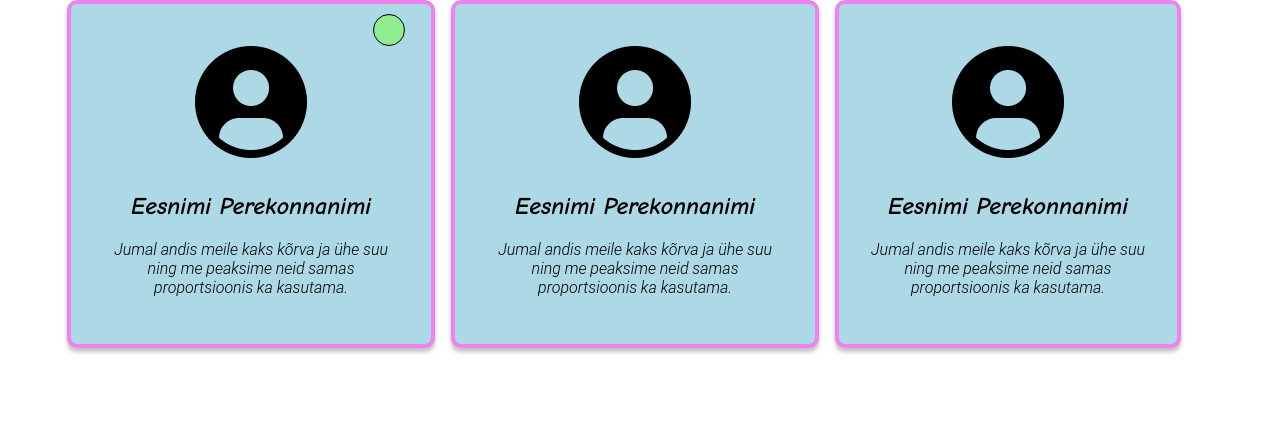
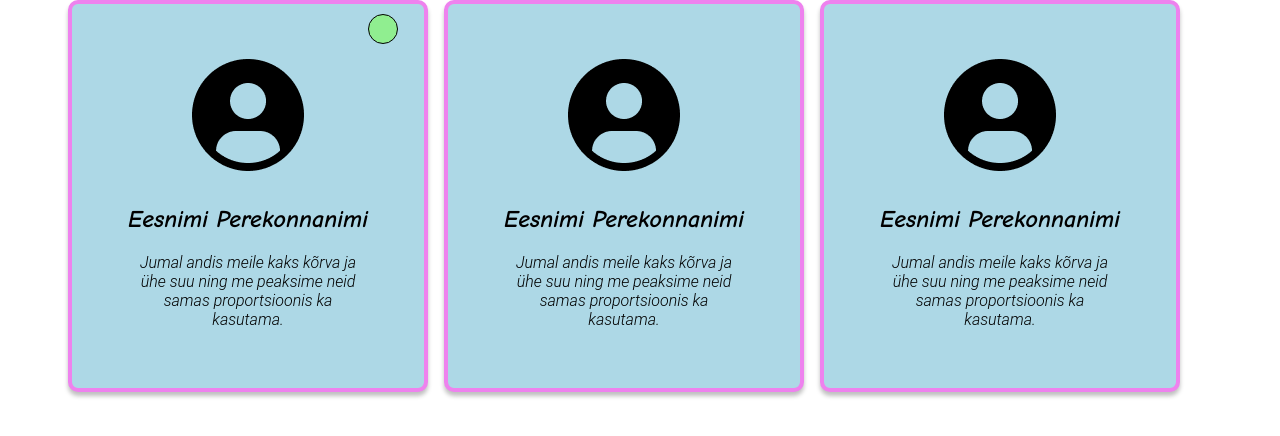
Before and after one commit to kuressaareametikool/TAK20-front-2021, a plain HTML site: page index.html in a window 1280 px wide. Drawn offline with Linux system fonts and the light colour scheme.

Commit message:
parandused

```diff
--- a/index.html
+++ b/index.html
@@ -28,7 +28,7 @@
             <div class="person-wrapper">
                 <img src="images/Vector.png" alt="person icon">
                 <h2 class="name">Eesnimi Perekonnanimi</h2>
-                <p class="godText">Jumal andis meile kaks kõrva ja ühe suu <br> ning me peaksime neid samas <br>
+                <p class="godText">Jumal andis meile kaks kõrva ja ühe suu ning me peaksime neid samas
                     proportsioonis ka kasutama.</p>
             </div>
         </div>
--- a/style.css
+++ b/style.css
@@ -1,4 +1,10 @@
 @import url('https://fonts.googleapis.com/css2?family=Comic+Neue:ital,wght@1,700&display=swap');
+html {
+    box-sizing: border-box;
+  }
+  *, *:before, *:after {
+    box-sizing: inherit;
+  }
 body {
     display: flex;
     justify-content: center;
@@ -23,6 +29,7 @@ main {
     margin: 0px 32px 47px 32px;
 }
 .person-wrapper {
+    flex: 1 0 25%;
     box-shadow: 0px 4px 4px rgba(0, 0, 0, 0.25);
     border: 4px solid violet;
     text-align: center;
@@ -31,10 +38,17 @@ main {
     margin-bottom: 16px;
     position: relative;
     background-color: lightblue;
+    min-width: 1%;
+    padding: 1vw 2vw;
+}
+.pepope{
+    display: flex;
+    flex-direction: column;
 }
 .name {
     padding-top: 10px;
     font-family: 'Comic Neue';
+    word-wrap: break-word;
 }
 .dot {
     background-color: lightgreen;
@@ -46,10 +60,13 @@ main {
     right: 10px;
     top: 10px;
 }
+
+
 @media screen and (min-width: 480px) {
     .pepope{
         display: flex;
         flex-direction: row;
+        flex-wrap: wrap;
     }
     div {
         margin-right: 16px;
```
